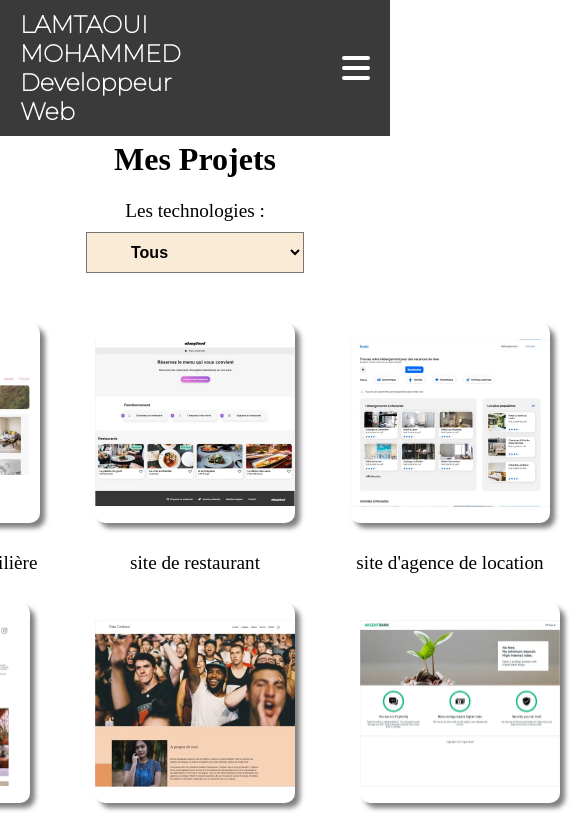
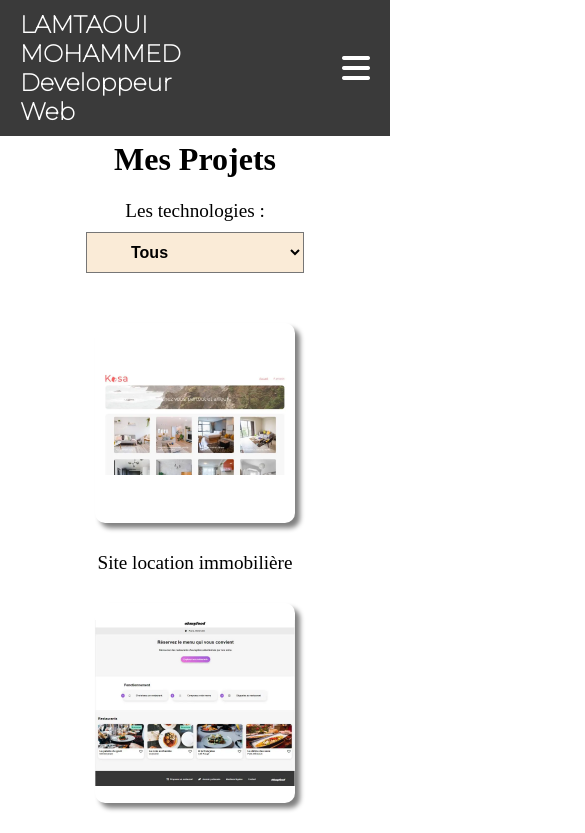
Before and after one commit to lamOpenclassroom/portfolio, a React (Create React App) app: page /project in a window 390 px wide. Shown: the top 833 px of the page, 585 px wide, since content can reach past the window. Built offline with nearby package versions, Linux system fonts and the light colour scheme.

Commit message:
Project responsive

```diff
--- a/src/assets/style/project.scss
+++ b/src/assets/style/project.scss
@@ -20,7 +20,6 @@
     section{
         display: flex;
         flex-direction: row;
-        width: 800px;
         flex-wrap: wrap;
         justify-content: space-evenly;
 
```
